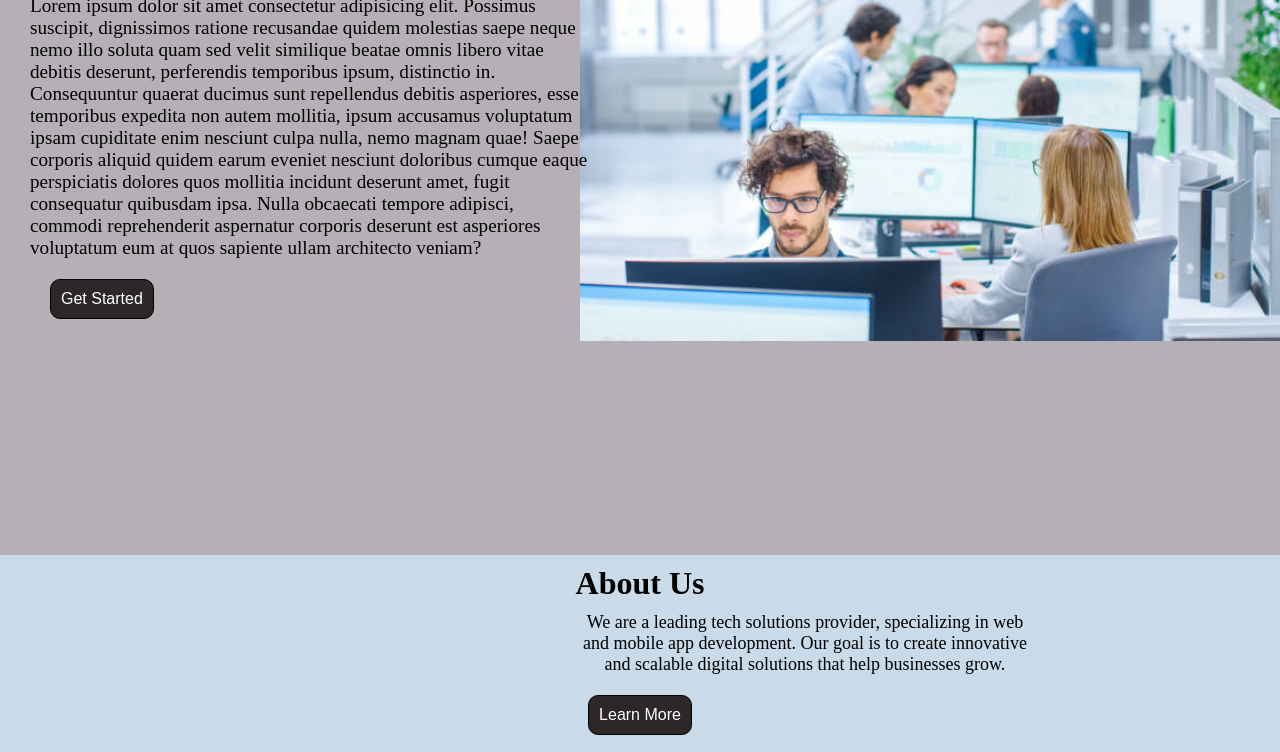
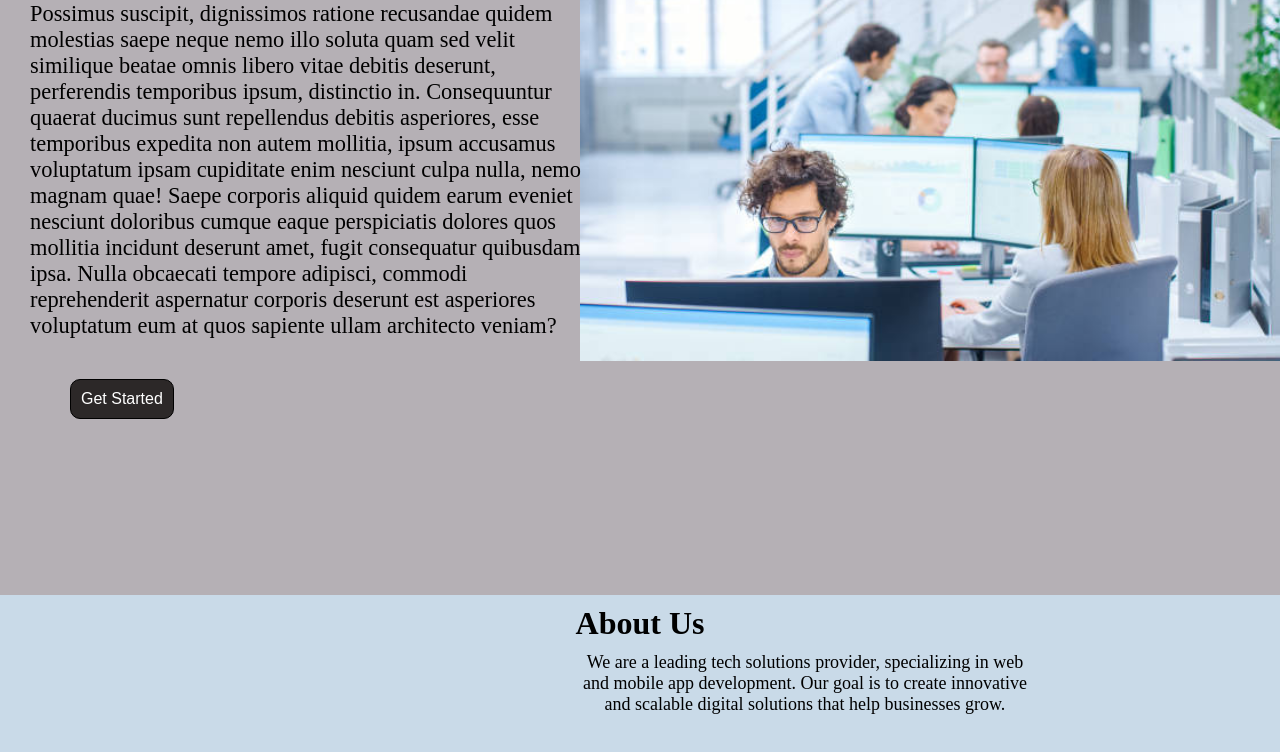
Before and after one commit to gyawalisurakshya09/landing-page, a plain HTML site: page navbar project/index.html in a window 1280 px wide. Shown: the part 265-1017 px from the top of the page. Drawn offline with Linux system fonts and the light colour scheme.

Commit message:
Update style.css

```diff
--- a/navbar project/assests/css/style.css
+++ b/navbar project/assests/css/style.css
@@ -162,7 +162,7 @@ text-align: center;
     border-radius: 10px;
     border: 1px solid black;
     background-color: rgb(44, 40, 40);
-    margin: 20px;
+    margin: 40px;
     color: #fff;
 
 }
@@ -181,7 +181,8 @@ text-align: center;
     background-position:right ;
     background-size: cover;
 background-size: 700px;
-padding:10px 30px;
+padding-top:60px;
+padding-left:30px;
 }
 
 .home-content h1{
@@ -189,6 +190,6 @@ font-size: 30px;
 margin-bottom: 10px;
 }
 .home-content p{
-    font-size: 1.2rem;
+    font-size: 1.4rem;
     max-width:35rem;
 }
```
